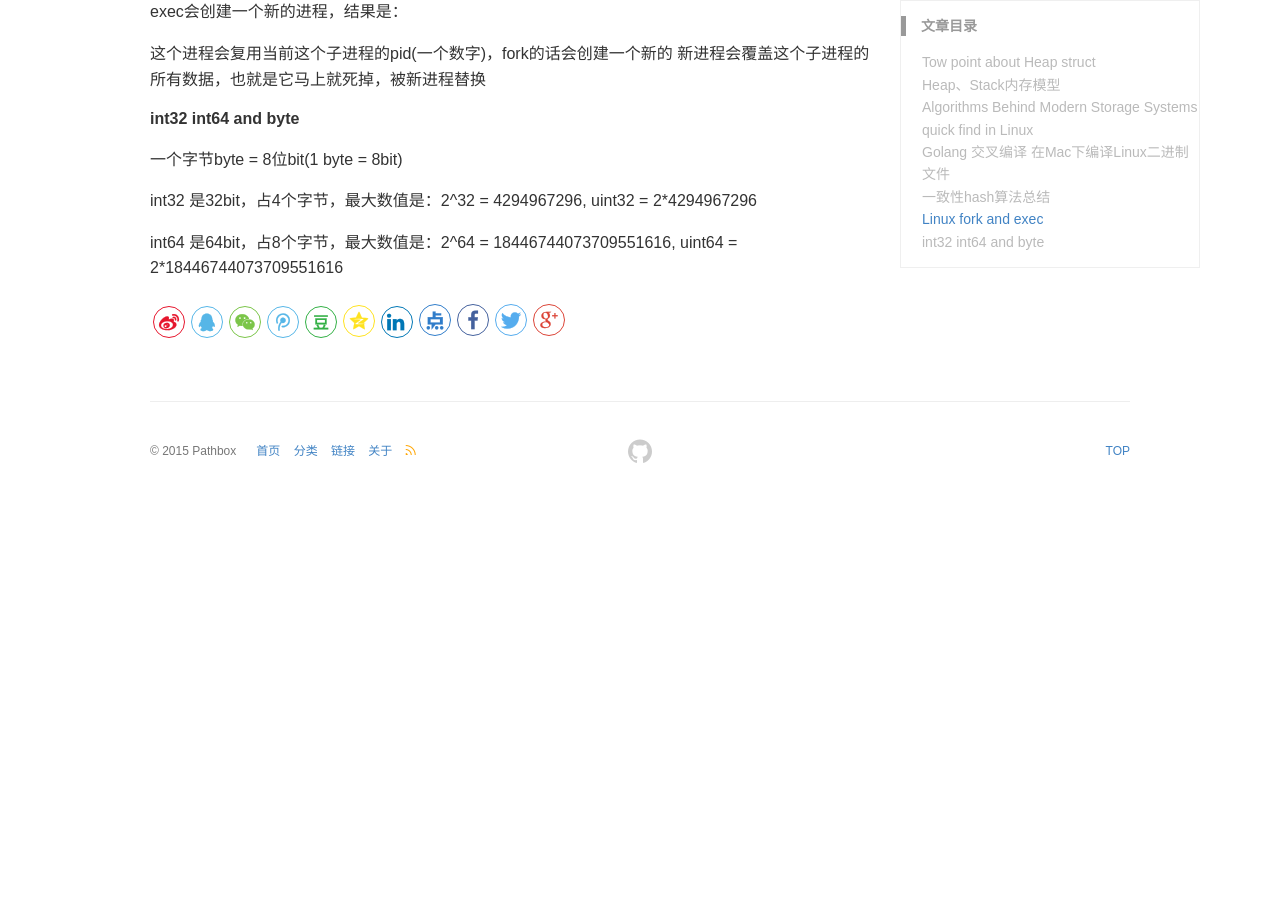
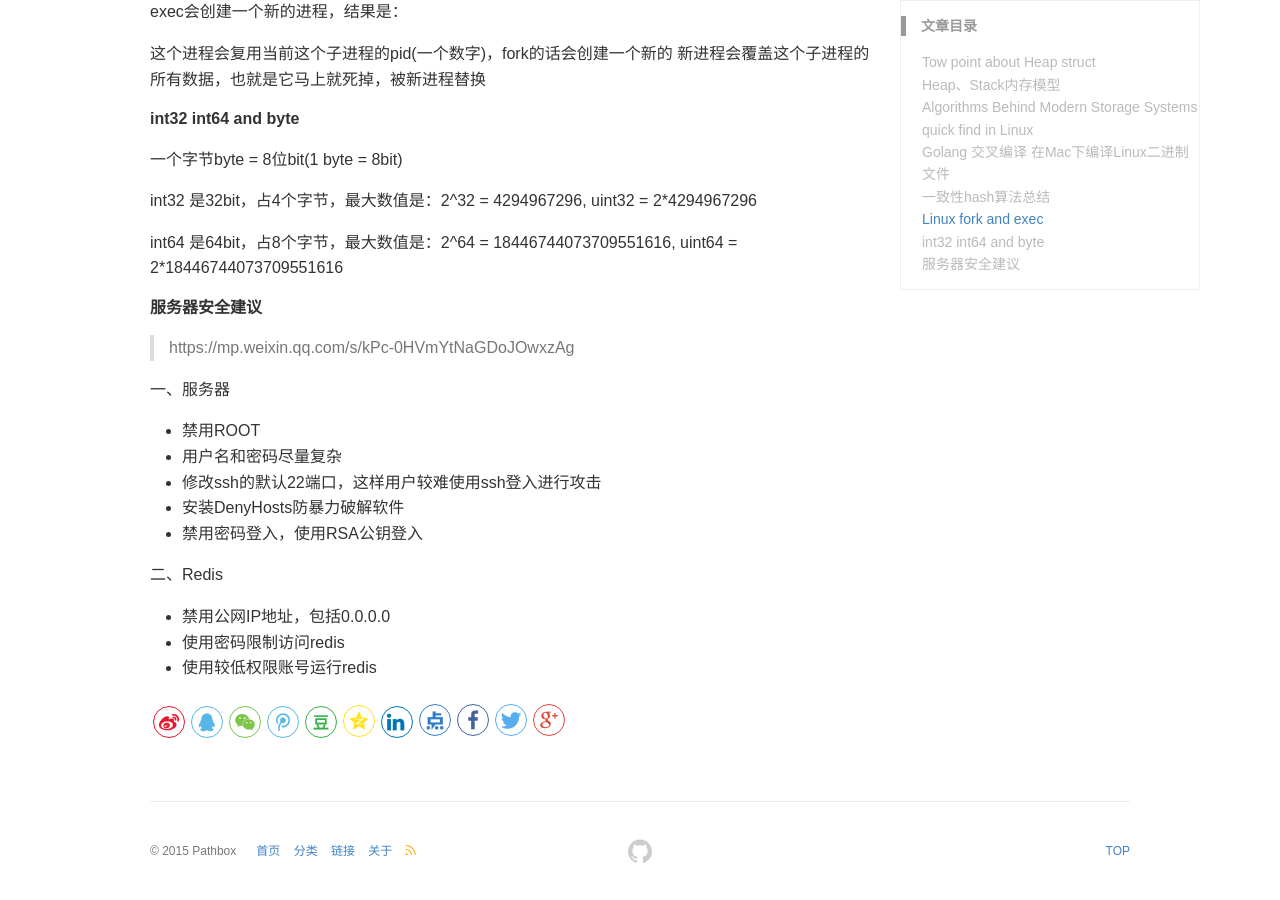
Before and after one commit to pathbox/pathbox.github.io, a Jekyll site: the page built from _posts/2018-06-02-work-summary-in-Udesk-sixteen.md, in a window 1280 px wide and 900 px high, scrolled down 3239 px. Built offline with Jekyll 4.4.1, drawn with Linux system fonts in a browser that asks for light colours; before the commit the page ends 3739 px from its top, so only the background shows below that.

Commit message:
服务器安全建议

```diff
--- a/_posts/2018-06-02-work-summary-in-Udesk-sixteen.md
+++ b/_posts/2018-06-02-work-summary-in-Udesk-sixteen.md
@@ -111,3 +111,20 @@ exec会创建一个新的进程，结果是：
 int32 是32bit，占4个字节，最大数值是：2^32 = 4294967296, uint32 = 2*4294967296
 
 int64 是64bit，占8个字节，最大数值是：2^64 = 18446744073709551616, uint64 = 2*18446744073709551616
+
+##### 服务器安全建议
+>https://mp.weixin.qq.com/s/kPc-0HVmYtNaGDoJOwxzAg
+
+一、服务器
+
+- 禁用ROOT
+- 用户名和密码尽量复杂
+- 修改ssh的默认22端口，这样用户较难使用ssh登入进行攻击
+- 安装DenyHosts防暴力破解软件
+- 禁用密码登入，使用RSA公钥登入
+
+二、Redis
+
+- 禁用公网IP地址，包括0.0.0.0
+- 使用密码限制访问redis
+- 使用较低权限账号运行redis
```
